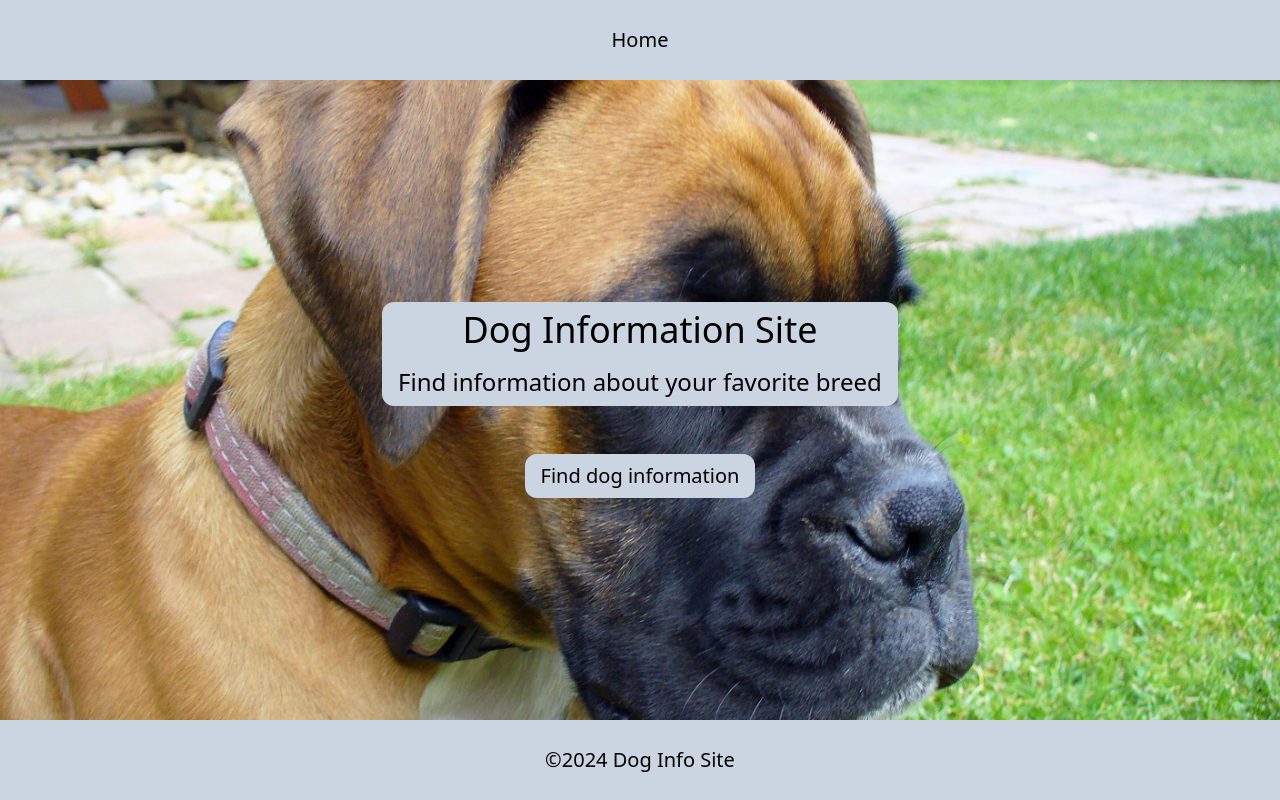
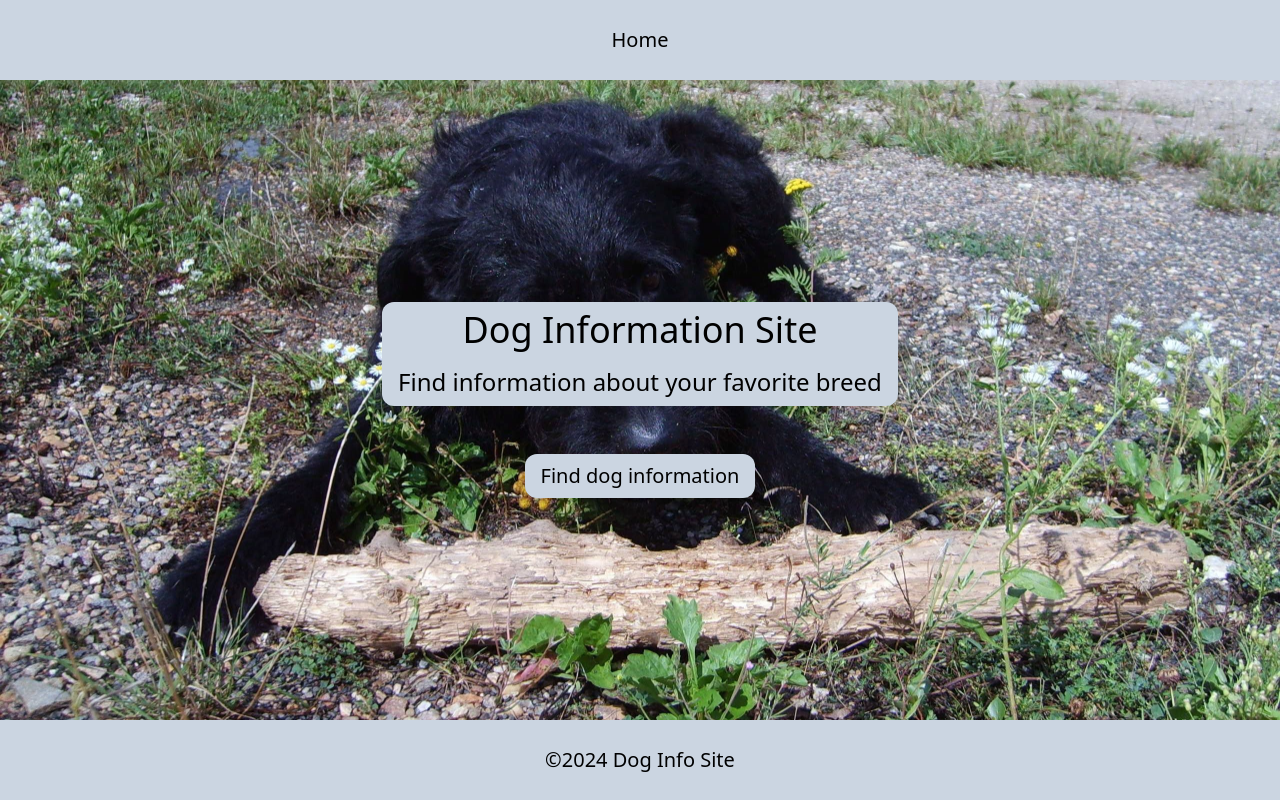
Before and after one commit to gabholli/dog-site-v3, a Next.js app in the folder dog-site-v3/: page / in a window 1280 px wide. Built offline with nearby package versions, Linux system fonts and the light colour scheme.

Commit message:
Removed unused code to help with uploading to netlify

```diff
--- a/dog-site-v3/src/app/page.tsx
+++ b/dog-site-v3/src/app/page.tsx
@@ -1,12 +1,12 @@
 "use client"
 
-import axios from "axios"
+// import axios from "axios"
 import Link from "next/link"
-import React, { useEffect, useState } from "react"
+import React from "react"
 
 export default function Home() {
 
-  const [backgroundImage, setBackgroundImage] = useState(null)
+  // const [backgroundImage, setBackgroundImage] = useState(null)
 
   // useEffect(() => {
 
--- a/dog-site-v3/tailwind.config.ts
+++ b/dog-site-v3/tailwind.config.ts
@@ -10,7 +10,7 @@ export default {
     extend: {
       backgroundImage: {
         "clouds": "url('/clouds.jpg')",
-        "dogBackground": "url('/Boxer Puppy1.jpg')"
+        "dogBackground": "url('/Big Dog With Branch.jpg')"
       },
       colors: {
         background: "var(--background)",
```
Also changed, not shown: dog-site-v3/public/Big Dog With Branch.jpg (added).
